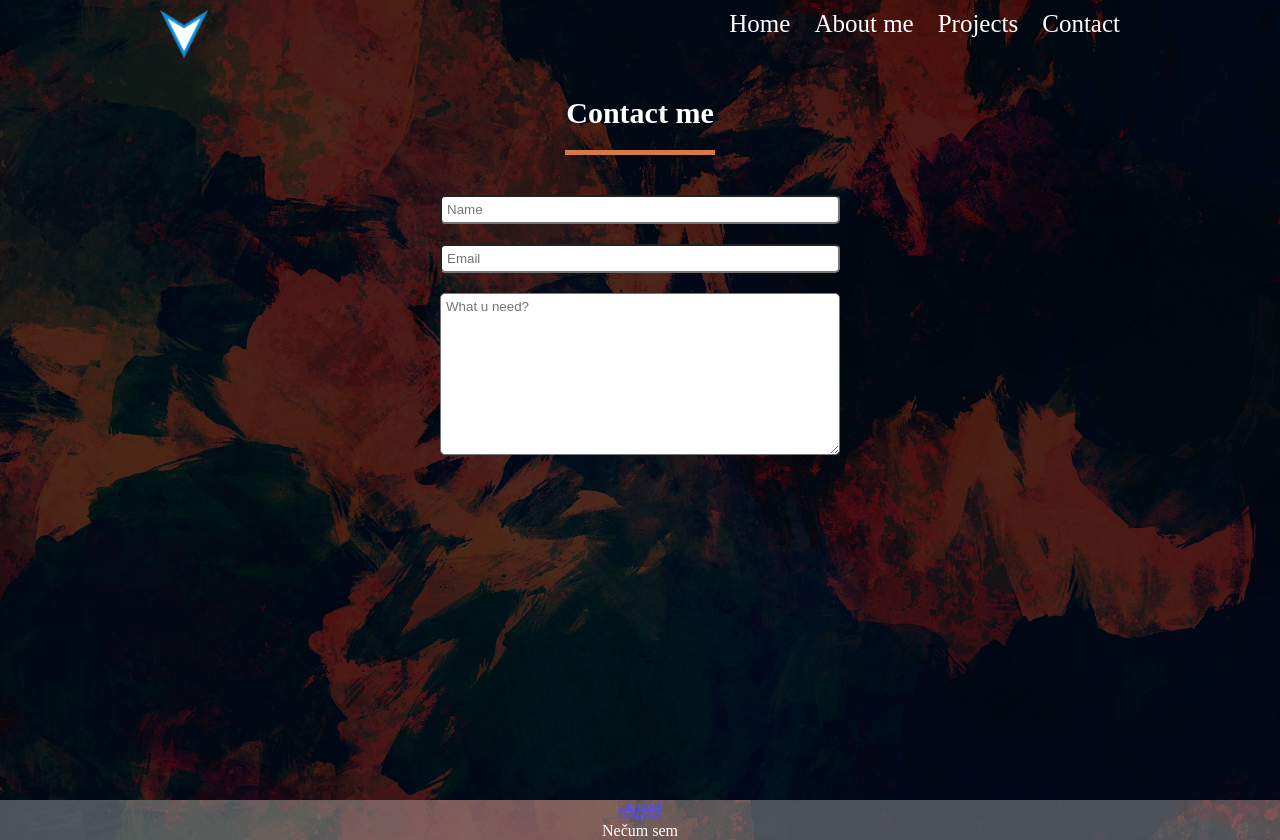
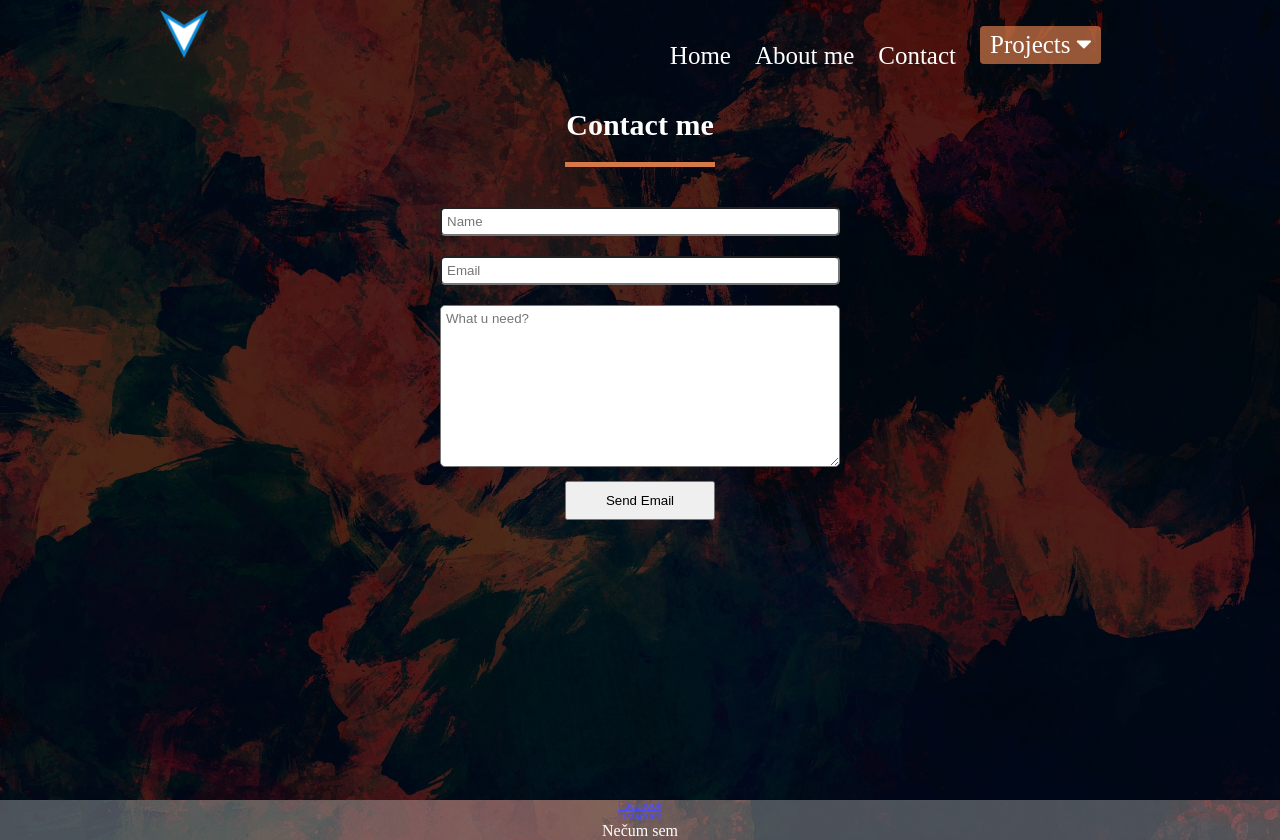
Before and after one commit to Vojjtak/Flask_portfolio_withApps, a Flask app: page /contact in a window 1280 px wide. Run offline with Flask 3, Linux system fonts and the light colour scheme; parts of the project's set-up code (start-up, migrations or seed data) failed here and were passed over.

Commit message:
Dropdown nav Projects. Functional contact form.
Design small issues.

But looks much better.

```diff
--- a/main.py
+++ b/main.py
@@ -1,5 +1,10 @@
 from flask import Flask, render_template, request, jsonify
 from downloader import *
+import smtplib
+from emailing import ssl, PASSWORD
+from email.mime.multipart import MIMEMultipart
+from email.mime.text import MIMEText
+
 
 app = Flask(__name__, template_folder='website/templates',
             static_folder='website/static')
@@ -23,6 +28,32 @@
 @app.route("/contact")
 def contact():
     return render_template("contact.html")
+
+
+@app.route("/contact_sent", methods=["POST", "GET"])
+def send_email():
+    if request.method == "POST":
+        context = ssl.create_default_context()
+        SENDER = "einexwow@gmail.com"
+        RECEIVER = "vodos@seznam.cz"
+
+        email_message = MIMEMultipart()
+        email_message['From'] = SENDER
+        email_message['To'] = RECEIVER
+        email_message['Subject'] = "ahoj"
+
+        email_message.attach(MIMEText("ahoj", 'plain'))
+
+        with smtplib.SMTP("smtp.gmail.com", 587) as smtp:
+            smtp.starttls(context=context)
+            smtp.login(SENDER, PASSWORD)
+            smtp.sendmail(SENDER, "vodos@seznam.cz", email_message.as_string())
+            sent = "Thank you for your message!"
+            return jsonify({'sent': sent})
+
+
+if __name__ == '__main__':
+    app.run()
 
 
 @app.route("/downloader", methods=["POST", "GET"])
@@ -59,3 +90,4 @@
 
 if __name__ == "__main__":
     app.run(debug=True)
+    send_email()
--- a/website/static/js/script.js
+++ b/website/static/js/script.js
@@ -14,8 +14,6 @@
                 $("#thumbnail").attr("src", thumbnail).show();
                 $("#download").fadeIn(500);
 
-
-                // Set the URL in the hidden input field
                 $("#hidden_url").val(url);
             })
             .catch(function(error) {
@@ -55,6 +53,26 @@
     });
 }
 
+  function email_sent_message() {
+            $.ajax({
+                url: "/contact_sent",
+                type: 'POST',
+                success: function(response) {
+                    var sent = response.sent;
+                    $("#sent").text(sent).fadeIn(500);
+                },
+                error: function(error) {
+                    console.log("Error sending email:", error);
+                }
+            });
+        }
+
+        $(document).ready(function() {
+            $("#sendEmailButton").click(function() {
+                email_sent_message();
+            });
+        });
+
 $(document).ready(function() {
     $(".dropdown").hover(
         function() {
--- a/website/static/styles/index.css
+++ b/website/static/styles/index.css
@@ -38,6 +38,15 @@
     margin-top: 10px;
 }
 /****************************** Navigation ******************************/
+navigation {
+
+
+    url(/static/images/bck-header.jpg);
+    background-size: cover;
+    height: 100vh;
+    background-attachment: fixed;
+}
+
 ul {
     margin-top: 16px;
 }
@@ -50,6 +59,7 @@
     display: inline-block;
     margin-left: 20px;
     margin-top: 10px;
+    position: sticky;
 }
 
 .navbar ul li a:link,
@@ -71,6 +81,7 @@
 .dropdown {
   overflow: hidden;
   width: 140px;
+  font-size: 5px;
 }
 
 .dropbtn {
@@ -83,8 +94,8 @@
   border-radius: 4px;
   font-family: inherit;
   margin: 0;
-  position: fixed;
-  top: 20px;
+  position: relative;
+  top: 0px;
 }
 
 .navbar a:hover, .dropdown:hover .dropbtn {
@@ -94,18 +105,19 @@
 .dropdown-content {
   display: none;
   position: absolute;
-  background-color: transparent;
+  background-color: rgba(214, 121, 73, 1);
   min-width: 160px;
-  box-shadow: 0px 8px 16px 0px rgba(0,0,0,0.2);
+  box-shadow: 0px 8px 16px 0px rgba(0,0,0,0.7);
   z-index: 1;
-  max-height: 200px;
+  max-height: 500px;
   overflow-y: auto;
+  border-radius: 5px;
 }
 
 .dropdown-content a {
   float: none;
   color: black;
-  padding: 0px 5px;
+  padding: 5px 5px;
   margin-top: 15px;
   text-decoration: none;
   display: block;
@@ -186,7 +198,17 @@
   0% { transform: rotate(0deg); }
   100% { transform: rotate(360deg); }
 }
+/****************************** Email send message ******************************/
+#sent {
+    font-size: 20px;
+}
 
+#sendEmailButton {
+    width: 150px;
+    text-align: center;
+    padding: 10px;
+    margin-top: 10px;
+}
 
 /****************************** Footer ******************************/
 
--- a/website/templates/base.html
+++ b/website/templates/base.html
@@ -15,13 +15,21 @@
 <!-- Title image -->
     <link rel="icon" type="image/png" href="{{url_for('static', filename='images/harold.png')}}">
 
-<!-- Jquery - using for downloader to non-refresh -->
+<!-- Jquery - first script for downloader to non-refresh -->
     <script src="https://code.jquery.com/jquery-3.7.0.min.js"
             integrity="sha256-2Pmvv0kuTBOenSvLm6bvfBSSHrUJ+3A7x6P5Ebd07/g="
             crossorigin="anonymous"></script>
+
     <script src="{{url_for('static', filename='js/script.js')}}"></script>
+
     <script src="https://code.jquery.com/jquery-3.6.0.min.js"></script>
 
+    <link rel="stylesheet" href="https://cdnjs.cloudflare.com/ajax/libs/font-awesome/4.7.0/css/font-awesome.min.css">
+
+    <script src="https://code.jquery.com/jquery-3.6.0.min.js"></script>
+
+<!-- Style for navbar -->
+    <link rel="stylesheet" type="text/css" href="{{url_for('static', filename='/styles/index.css')}}">
 
 <!-- Title -->
     <title>{% block title %}{% endblock %}</title>
@@ -29,9 +37,27 @@
     <link rel="stylesheet" href="https://cdnjs.cloudflare.com/ajax/libs/font-awesome/4.7.0/css/font-awesome.min.css">
 
     <script src="https://code.jquery.com/jquery-3.6.0.min.js"></script>
+
 </head>
+
 <body>
-        {% block content %}
-        {% endblock %}
+
+
+{% block content %}
+{% endblock %}
+
+<footer class="footer-page">
+        <div class="row">
+            <div class="socials">
+                <p><a href="#" target="_blank">Facebook</a></p>
+                <p><a href="#" target="_blank">Instagram</a></p>
+            </div>
+
+            <div class="footer-text">
+                <p>Nečum sem</p>
+            </div>
+        </div>
+    </footer>
+
 </body>
 </html>
--- a/website/templates/contact.html
+++ b/website/templates/contact.html
@@ -6,42 +6,55 @@
 </head>
 
 <header id="about-me">
+<div class="base-navigation">
         <div class="nav-bar row">
                 <div id="logo">
                     <a href="http://127.0.0.1:5000/"><img src="{{ url_for('static', filename='images/logos.png')}}" alt=""></a>
                 </div>
+
+            <div class="navbar">
             <nav>
                 <ul>
                     <li><a href="http://127.0.0.1:5000/">Home</a></li>
                     <li><a href="http://127.0.0.1:5000/about_me">About me</a></li>
-                <li><a href="http://127.0.0.1:5000/projects">Projects</a></li>
                     <li><a href="http://127.0.0.1:5000/contact">Contact</a></li>
+                    <li> <div class="dropdown">
+                            <button class="dropbtn">Projects
+                                <i class="fa fa-caret-down"></i>
+                            </button>
+                            <div class="dropdown-content">
+                                  <a href="http://127.0.0.1:5000/downloader">Youtube Downloader</a>
+                                  <a href="http://127.0.0.1:5000/downloader">Binance Trading Bot</a>
+                                  <a href="http://127.0.0.1:5000/downloader">Clip Maker</a>
+                            </div>
+                      </div>
+                    </li>
                 </ul>
-            <div class="clearfix"></div>
             </nav>
             </div>
+        </div>
+        <!-------------------------- Floating cancel ------------------------------>
+        <div class="clearfix"></div>
+
+
     <div class="heading-main">
         <div class="contact-me">
             <h2>Contact me</h2>
-          <form class="contact-form" action="#" method="post">
-            <input type="text" placeholder="Name"><br>
-            <input type="email" placeholder="Email"><br>
-            <textarea name="" id="" cols="30" rows="10" placeholder="What u need?"></textarea><br>
+                <form class="contact-form" action="" method="post">
+                    <input type="text" placeholder="Name" name="name"><br>
+                    <input type="email" placeholder="Email" name="email"><br>
+                    <textarea name="message" id="" cols="30" rows="10" placeholder="What u need?"></textarea><br>
+
+
+                    <button id="sendEmailButton" type="button" value="Odeslat">Send Email</button>
+
                 </form>
+            <br>
+            <div id="sent" style="display: none;"></div>
         </div>
     </div>
-</header>
-
-<footer class="footer-page">
-    <div class="row">
-        <div class="socials">
-            <p><a href="#" target="_blank">Facebook</a></p>
-            <p><a href="#" target="_blank">Instagram</a></p>
 </div>
 
-        <div class="footer-text">
-            <p>Nečum sem</p>
-        </div>
-    </div>
-</footer>
+
+</header>
 {% endblock %}
```
Also changed, not shown: website/templates/about-me.html (+21 -14 lines), website/templates/apps/downloader.html (+26 -43 lines), website/templates/index.html (+7 -25 lines). Lines whose indentation alone changed are shown as unchanged.
